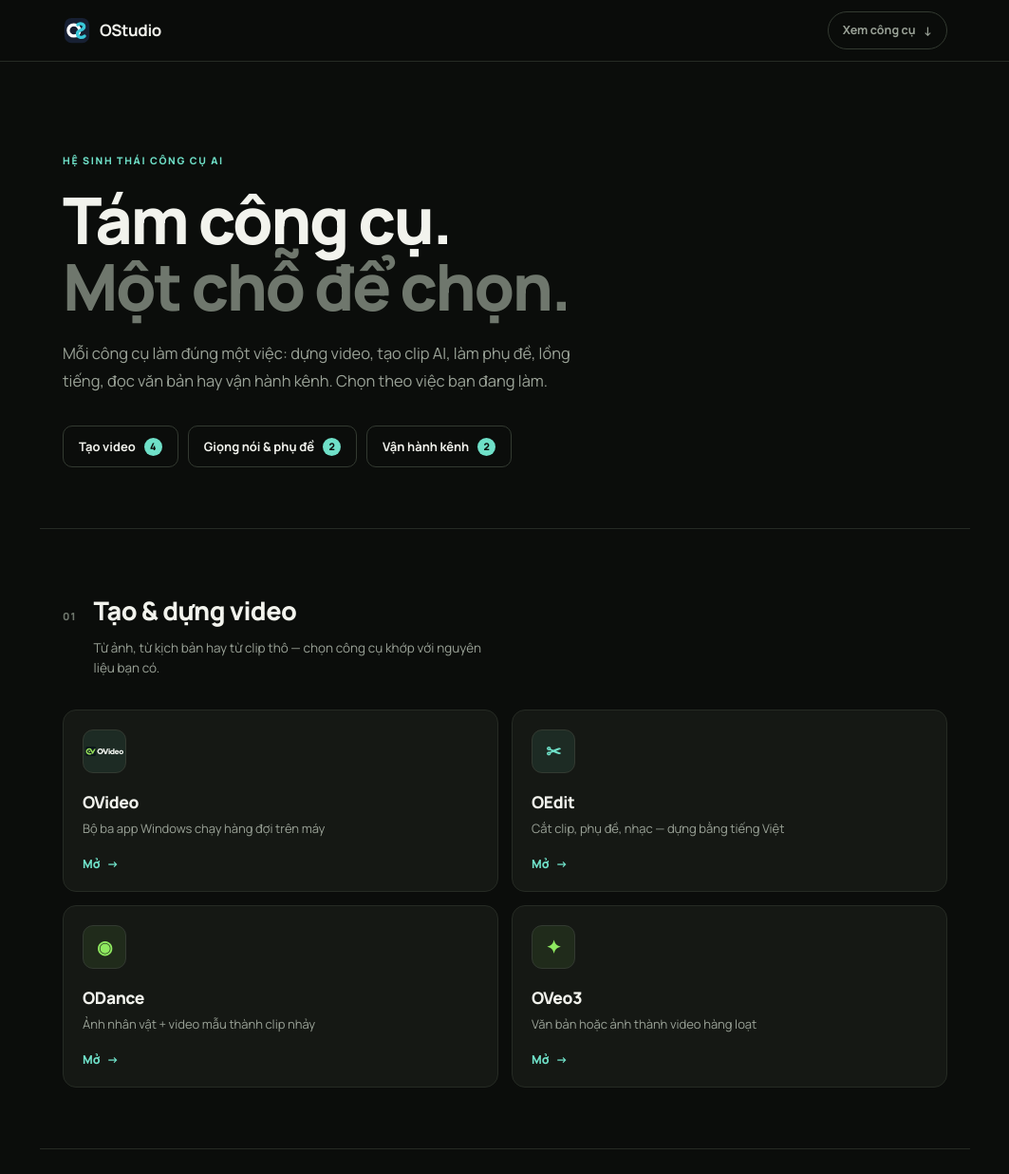
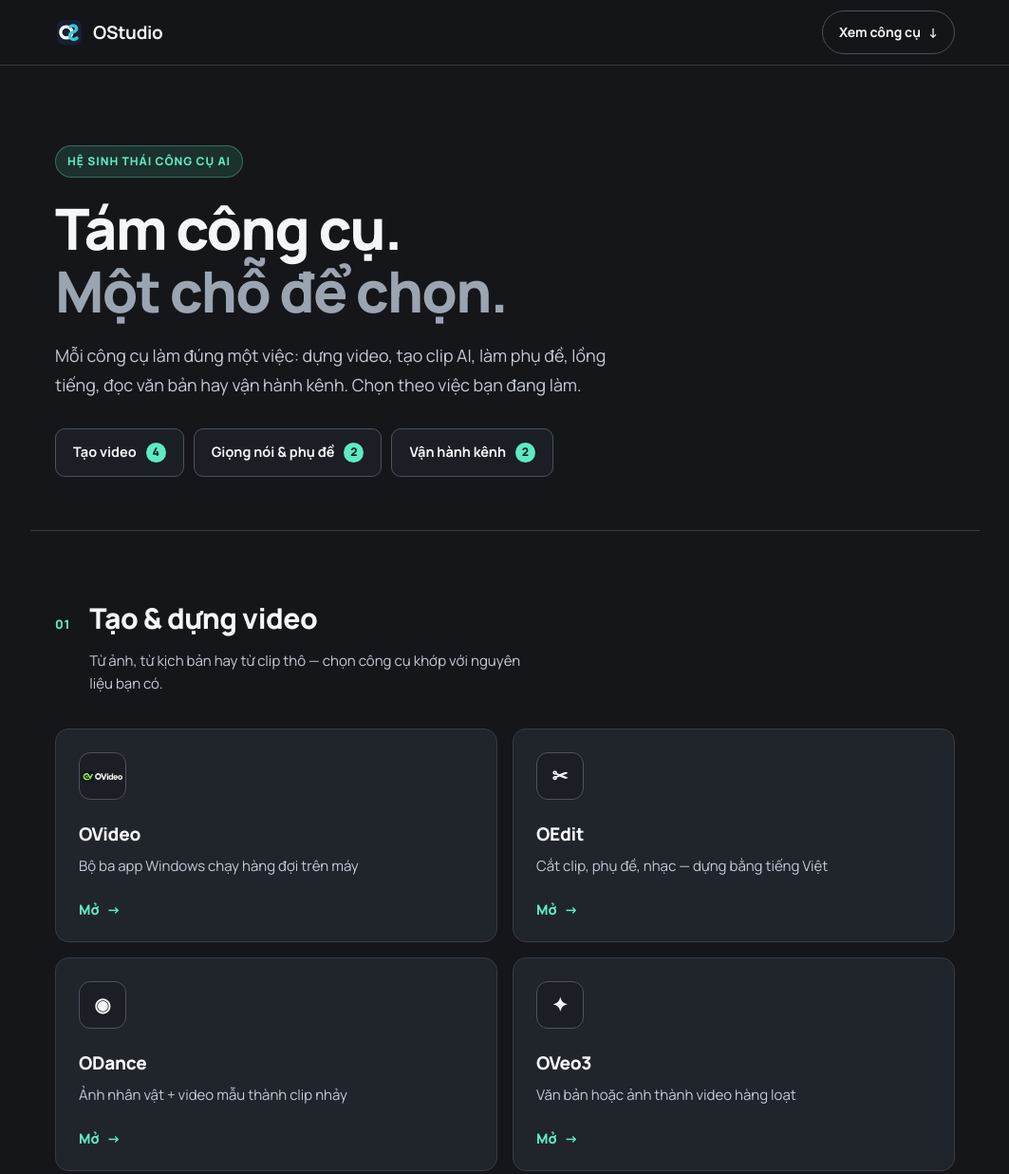
Before and after one commit to unlegendarynoob111-lang/ostudio-landing, a website: page index.html in a window 1280 px wide. Shown: the top 1236 px of the page at 95% size, without its empty margins (108-1171 px from the left). Drawn offline with Linux system fonts and the light colour scheme.

Commit message:
style: raise contrast and type scale for readability

```diff
--- a/index.html
+++ b/index.html
@@ -17,7 +17,7 @@
 <link rel="icon" href="/favicon.ico" sizes="16x16 32x32 48x48">
 <link rel="preconnect" href="https://fonts.googleapis.com">
 <link rel="preconnect" href="https://fonts.gstatic.com" crossorigin>
-<link rel="stylesheet" href="/styles.css?v=3">
+<link rel="stylesheet" href="/styles.css?v=4">
 </head>
 <body>
 <a class="skip" href="#main">Bỏ qua đến nội dung</a>
--- a/styles.css
+++ b/styles.css
@@ -1,16 +1,19 @@
 @import url("/fonts.css");
 
+/* Bảng màu: nền sáng hơn, chữ tương phản cao, viền rõ ràng.
+   Mọi cặp màu chữ/nền đều đạt WCAG AA (>= 4.5:1) cho chữ thường. */
 :root {
-  --bg: #0b0d0b;
-  --bg-2: #111411;
-  --card: #151814;
-  --line: #262b24;
-  --line-2: #333a31;
-  --text: #f2f3ed;
-  --dim: #9aa297;
-  --dim-2: #6f776d;
-  --accent: #6fe0c8;
-  --accent-2: #8fea60;
+  --bg: #14161a;
+  --bg-2: #1b1e24;
+  --card: #20242b;
+  --card-hover: #262b33;
+  --line: #363c46;
+  --line-2: #4a5260;
+  --text: #f4f6f9;
+  --dim: #c3cbd6;
+  --dim-2: #9ba4b1;
+  --accent: #5eeac4;
+  --accent-ink: #06231d;
   --sans: "Manrope", system-ui, -apple-system, "Segoe UI", sans-serif;
   color-scheme: dark;
 }
@@ -27,7 +30,7 @@ body {
   margin: 0;
   background: var(--bg);
   color: var(--text);
-  font: 400 16px/1.6 var(--sans);
+  font: 400 17px/1.7 var(--sans);
   -webkit-font-smoothing: antialiased;
 }
 
@@ -40,7 +43,7 @@ h1, h2, p, dl, dd { margin: 0; }
   top: 10px;
   left: 10px;
   z-index: 9;
-  padding: 10px 14px;
+  padding: 12px 16px;
   border-radius: 8px;
   background: var(--card);
   border: 1px solid var(--line-2);
@@ -50,9 +53,9 @@ h1, h2, p, dl, dd { margin: 0; }
 
 .wrap {
   width: 100%;
-  max-width: 980px;
+  max-width: 1000px;
   margin-inline: auto;
-  padding-inline: 24px;
+  padding-inline: 26px;
 }
 
 /* ---------- header ---------- */
@@ -60,13 +63,13 @@ h1, h2, p, dl, dd { margin: 0; }
   position: sticky;
   top: 0;
   z-index: 5;
-  background: color-mix(in srgb, var(--bg) 88%, transparent);
-  backdrop-filter: blur(12px);
+  background: rgba(20, 22, 26, 0.94);
+  backdrop-filter: blur(10px);
   border-bottom: 1px solid var(--line);
 }
 
 .top-in {
-  height: 64px;
+  height: 68px;
   display: flex;
   align-items: center;
   justify-content: space-between;
@@ -76,10 +79,10 @@ h1, h2, p, dl, dd { margin: 0; }
 .logo {
   display: inline-flex;
   align-items: center;
-  gap: 9px;
-  font-size: 17px;
+  gap: 10px;
+  font-size: 19px;
   font-weight: 800;
-  letter-spacing: -0.4px;
+  letter-spacing: -0.3px;
 }
 .logo img { border-radius: 8px; }
 
@@ -87,41 +90,46 @@ h1, h2, p, dl, dd { margin: 0; }
   display: inline-flex;
   align-items: center;
   gap: 8px;
-  padding: 9px 15px;
+  padding: 10px 17px;
   border: 1px solid var(--line-2);
   border-radius: 99px;
-  font-size: 12.5px;
+  font-size: 14px;
   font-weight: 700;
-  color: var(--dim);
-  transition: 0.18s;
+  color: var(--text);
+  transition: 0.16s;
 }
-.top-cta i { font-style: normal; font-size: 13px; }
-.top-cta:hover { color: var(--text); border-color: var(--accent); }
+.top-cta i { font-style: normal; }
+.top-cta:hover { border-color: var(--accent); color: var(--accent); }
 
 /* ---------- hero ---------- */
-.hero { padding-top: clamp(52px, 8vw, 96px); padding-bottom: clamp(40px, 6vw, 64px); }
+.hero { padding-top: clamp(48px, 7vw, 84px); padding-bottom: clamp(36px, 5vw, 56px); }
 
 .tag {
-  font-size: 10.5px;
+  display: inline-block;
+  padding: 6px 12px;
+  border-radius: 99px;
+  background: rgba(94, 234, 196, 0.12);
+  border: 1px solid rgba(94, 234, 196, 0.34);
+  font-size: 12px;
   font-weight: 800;
-  letter-spacing: 0.16em;
+  letter-spacing: 0.08em;
   color: var(--accent);
 }
 
 .hero h1 {
-  margin-top: 18px;
-  font-size: clamp(38px, 6.4vw, 68px);
+  margin-top: 20px;
+  font-size: clamp(36px, 5.6vw, 60px);
   font-weight: 800;
-  line-height: 1.03;
-  letter-spacing: -0.035em;
+  line-height: 1.1;
+  letter-spacing: -0.03em;
 }
 .hero h1 span { color: var(--dim-2); }
 
 .hero-sub {
-  margin-top: 22px;
-  max-width: 54ch;
-  font-size: clamp(14px, 1.35vw, 16.5px);
-  line-height: 1.75;
+  margin-top: 20px;
+  max-width: 56ch;
+  font-size: clamp(15.5px, 1.4vw, 18px);
+  line-height: 1.72;
   color: var(--dim);
 }
 
@@ -129,72 +137,75 @@ h1, h2, p, dl, dd { margin: 0; }
   display: flex;
   flex-wrap: wrap;
   gap: 10px;
-  margin-top: 32px;
+  margin-top: 30px;
 }
 .jump a {
   display: inline-flex;
   align-items: center;
-  gap: 9px;
-  padding: 11px 16px;
+  gap: 10px;
+  padding: 12px 18px;
   border: 1px solid var(--line-2);
   border-radius: 10px;
-  font-size: 13px;
+  background: var(--bg-2);
+  font-size: 14.5px;
   font-weight: 700;
-  transition: 0.18s;
+  color: var(--text);
+  transition: 0.16s;
 }
 .jump a span {
-  font-size: 10.5px;
+  font-size: 12px;
   font-weight: 800;
-  color: var(--bg);
+  color: var(--accent-ink);
   background: var(--accent);
   border-radius: 99px;
-  min-width: 19px;
-  height: 19px;
+  min-width: 21px;
+  height: 21px;
   display: grid;
   place-items: center;
+  padding-inline: 5px;
 }
-.jump a:hover { border-color: var(--accent); background: var(--bg-2); }
+.jump a:hover { border-color: var(--accent); background: var(--card); }
 
 /* ---------- group ---------- */
 .group {
-  padding-block: clamp(40px, 5.5vw, 64px);
+  padding-block: clamp(42px, 5.4vw, 66px);
   border-top: 1px solid var(--line);
 }
 
 .group-head {
   display: flex;
-  gap: 18px;
+  gap: 20px;
   align-items: baseline;
-  margin-bottom: clamp(22px, 3vw, 32px);
+  margin-bottom: clamp(24px, 3vw, 34px);
 }
 
 .group-num {
   flex: none;
-  font-size: 11px;
+  font-size: 13px;
   font-weight: 800;
-  letter-spacing: 0.1em;
-  color: var(--dim-2);
-  padding-top: 4px;
+  letter-spacing: 0.06em;
+  color: var(--accent);
 }
 
 .group-head h2 {
-  font-size: clamp(21px, 2.5vw, 27px);
+  font-size: clamp(23px, 2.6vw, 30px);
   font-weight: 800;
-  letter-spacing: -0.6px;
+  letter-spacing: -0.5px;
 }
 
 .group-head p:not(.group-num) {
-  margin-top: 7px;
-  font-size: 13.5px;
+  margin-top: 8px;
+  font-size: 15px;
+  line-height: 1.65;
   color: var(--dim);
-  max-width: 50ch;
+  max-width: 52ch;
 }
 
 /* ---------- cards ---------- */
 .grid {
   display: grid;
   grid-template-columns: repeat(2, minmax(0, 1fr));
-  gap: 14px;
+  gap: 16px;
 }
 .grid--2 { grid-template-columns: repeat(2, minmax(0, 1fr)); }
 
@@ -202,121 +213,123 @@ h1, h2, p, dl, dd { margin: 0; }
   position: relative;
   display: flex;
   flex-direction: column;
-  gap: 4px;
-  padding: 20px 20px 18px;
+  gap: 6px;
+  padding: 24px 24px 20px;
   background: var(--card);
   border: 1px solid var(--line);
   border-radius: 14px;
-  transition: border-color 0.18s, transform 0.18s, background 0.18s;
+  transition: border-color 0.16s, background 0.16s, transform 0.16s;
 }
 .card:hover {
   border-color: var(--accent);
-  background: var(--bg-2);
+  background: var(--card-hover);
   transform: translateY(-2px);
 }
 
 .card-art {
   display: grid;
   place-items: center;
-  width: 46px;
-  height: 46px;
-  margin-bottom: 12px;
-  border-radius: 11px;
+  width: 50px;
+  height: 50px;
+  margin-bottom: 14px;
+  border-radius: 12px;
+  font-size: 20px;
+  font-weight: 800;
+  background: var(--bg-2);
+  border: 1px solid var(--line-2);
+  color: var(--text);
+}
+.card-art img { height: 24px; width: auto; max-width: 42px; object-fit: contain; }
+
+.card-name {
   font-size: 19px;
   font-weight: 800;
-  letter-spacing: -0.5px;
-  border: 1px solid var(--line-2);
-}
-.card-art img { height: 22px; width: auto; max-width: 40px; object-fit: contain; }
-
-.card-art--a { background: rgba(111, 224, 200, 0.09); color: var(--accent); }
-.card-art--b { background: rgba(143, 234, 96, 0.09); color: var(--accent-2); }
-.card-art--c { background: rgba(159, 178, 255, 0.1); color: #a9b8ff; }
-.card-art--d { background: rgba(255, 190, 120, 0.1); color: #ffc178; }
-
-.card-name {
-  font-size: 17.5px;
-  font-weight: 800;
-  letter-spacing: -0.4px;
+  letter-spacing: -0.3px;
 }
 
 .card-sub {
-  font-size: 13px;
-  line-height: 1.55;
+  font-size: 15px;
+  line-height: 1.6;
   color: var(--dim);
 }
 
 .card-go {
-  margin-top: 14px;
+  margin-top: 16px;
   display: inline-flex;
   align-items: center;
-  gap: 7px;
-  font-size: 12.5px;
+  gap: 8px;
+  font-size: 14.5px;
   font-weight: 800;
   color: var(--accent);
 }
-.card-go i { font-style: normal; transition: transform 0.18s; }
+.card-go i { font-style: normal; transition: transform 0.16s; }
 .card:hover .card-go i { transform: translateX(3px); }
 
 /* ---------- note ---------- */
 .note {
-  padding-block: clamp(40px, 5vw, 60px);
+  padding-block: clamp(42px, 5vw, 62px);
   border-top: 1px solid var(--line);
 }
 .note h2 {
-  font-size: clamp(19px, 2.2vw, 24px);
+  font-size: clamp(22px, 2.3vw, 27px);
   font-weight: 800;
-  letter-spacing: -0.5px;
-  margin-bottom: 22px;
+  letter-spacing: -0.4px;
+  margin-bottom: 24px;
 }
-.note dl { display: grid; gap: 18px; }
+.note dl { display: grid; gap: 20px; }
 .note div {
   display: grid;
-  grid-template-columns: minmax(0, 230px) minmax(0, 1fr);
-  gap: 20px;
+  grid-template-columns: minmax(0, 250px) minmax(0, 1fr);
+  gap: 24px;
   align-items: baseline;
+  padding-bottom: 20px;
+  border-bottom: 1px solid var(--line);
 }
-.note dt { font-size: 13.5px; font-weight: 800; }
-.note dd { font-size: 13.5px; line-height: 1.7; color: var(--dim); }
+.note div:last-child { border-bottom: 0; padding-bottom: 0; }
+.note dt { font-size: 15.5px; font-weight: 800; }
+.note dd { font-size: 15px; line-height: 1.7; color: var(--dim); }
 
 /* ---------- footer ---------- */
-.foot { border-top: 1px solid var(--line); padding-block: 26px; }
+.foot { border-top: 1px solid var(--line); padding-block: 28px; }
 
 .foot-in {
   display: flex;
   flex-wrap: wrap;
   align-items: center;
-  gap: 12px 20px;
+  gap: 14px 22px;
 }
-.foot-in p { font-size: 12px; color: var(--dim-2); }
+.foot-in p { font-size: 13.5px; color: var(--dim-2); }
 .foot-mail {
-  font-size: 12px;
+  font-size: 14px;
   color: var(--dim);
   border-bottom: 1px solid var(--line-2);
   margin-left: auto;
 }
 .foot-mail:hover { color: var(--accent); border-color: var(--accent); }
-.foot-copy { font-size: 11px; color: var(--dim-2); }
+.foot-copy { font-size: 12.5px; color: var(--dim-2); }
 
 /* ---------- responsive ---------- */
-@media (max-width: 640px) {
+@media (max-width: 660px) {
   .wrap { padding-inline: 18px; }
-  .hero { padding-top: 40px; }
-  .hero h1 { font-size: clamp(32px, 9.6vw, 42px); letter-spacing: -0.025em; }
-  .hero-sub { margin-top: 16px; font-size: 13.5px; }
+  body { font-size: 16.5px; }
+  .hero { padding-top: 36px; }
+  .hero h1 { font-size: clamp(31px, 8.8vw, 40px); letter-spacing: -0.02em; }
+  .hero-sub { margin-top: 16px; font-size: 15.5px; }
   .jump { gap: 8px; margin-top: 24px; }
-  .jump a { padding: 9px 13px; font-size: 12px; }
+  .jump a { padding: 10px 14px; font-size: 13.5px; }
 
-  .group-head { gap: 12px; flex-direction: column; }
-  .group-num { padding-top: 0; }
-  .group-head p:not(.group-num) { font-size: 12.5px; }
+  .group-head { gap: 10px; flex-direction: column; }
+  .group-head p:not(.group-num) { font-size: 14.5px; }
 
-  .grid, .grid--2 { grid-template-columns: 1fr; gap: 12px; }
-  .card { padding: 17px 17px 15px; }
-  .card-art { width: 40px; height: 40px; font-size: 17px; margin-bottom: 10px; }
+  .grid, .grid--2 { grid-template-columns: 1fr; gap: 14px; }
+  .card { padding: 20px 20px 17px; }
+  .card-art { width: 44px; height: 44px; font-size: 18px; margin-bottom: 12px; }
+  .card-name { font-size: 18px; }
+  .card-sub { font-size: 14.5px; }
 
-  .note div { grid-template-columns: 1fr; gap: 4px; }
-  .note dd { font-size: 13px; }
+  .note div { grid-template-columns: 1fr; gap: 6px; }
+  .note dt { font-size: 15px; }
+  .note dd { font-size: 14.5px; }
 
   .foot-mail { margin-left: 0; }
 }
```
